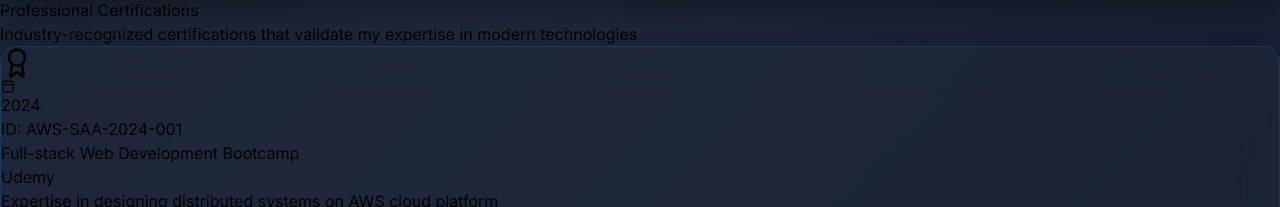
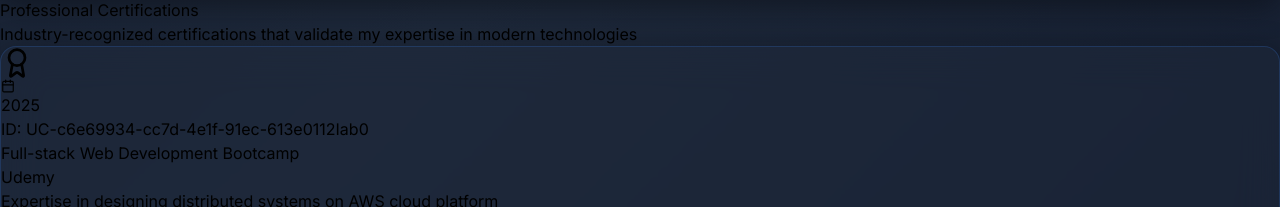
Before and after one commit to siddhartha246/Portfolio, a Next.js app: page / in a window 1280 px wide. Shown: the part 1384-1591 px from the top of the page. Built offline with nearby package versions, Linux system fonts and the light colour scheme.

Commit message:
Updated Certifications.tsx

```diff
--- a/components/Certifications.tsx
+++ b/components/Certifications.tsx
@@ -30,8 +30,8 @@ const Certifications = () => {
     {
       title: 'Full-stack Web Development Bootcamp',
       issuer: 'Udemy',
-      date: '2024',
-      credentialId: 'AWS-SAA-2024-001',
+      date: '2025',
+      credentialId: 'UC-c6e69934-cc7d-4e1f-91ec-613e0112Iab0',
       description: 'Expertise in designing distributed systems on AWS cloud platform',
       verifyUrl: 'https://www.udemy.com/certificate/UC-c6e69934-cc7d-4e1f-91ec-613e01121ab0/',
       color: 'from-orange-500 to-yellow-500',
```
